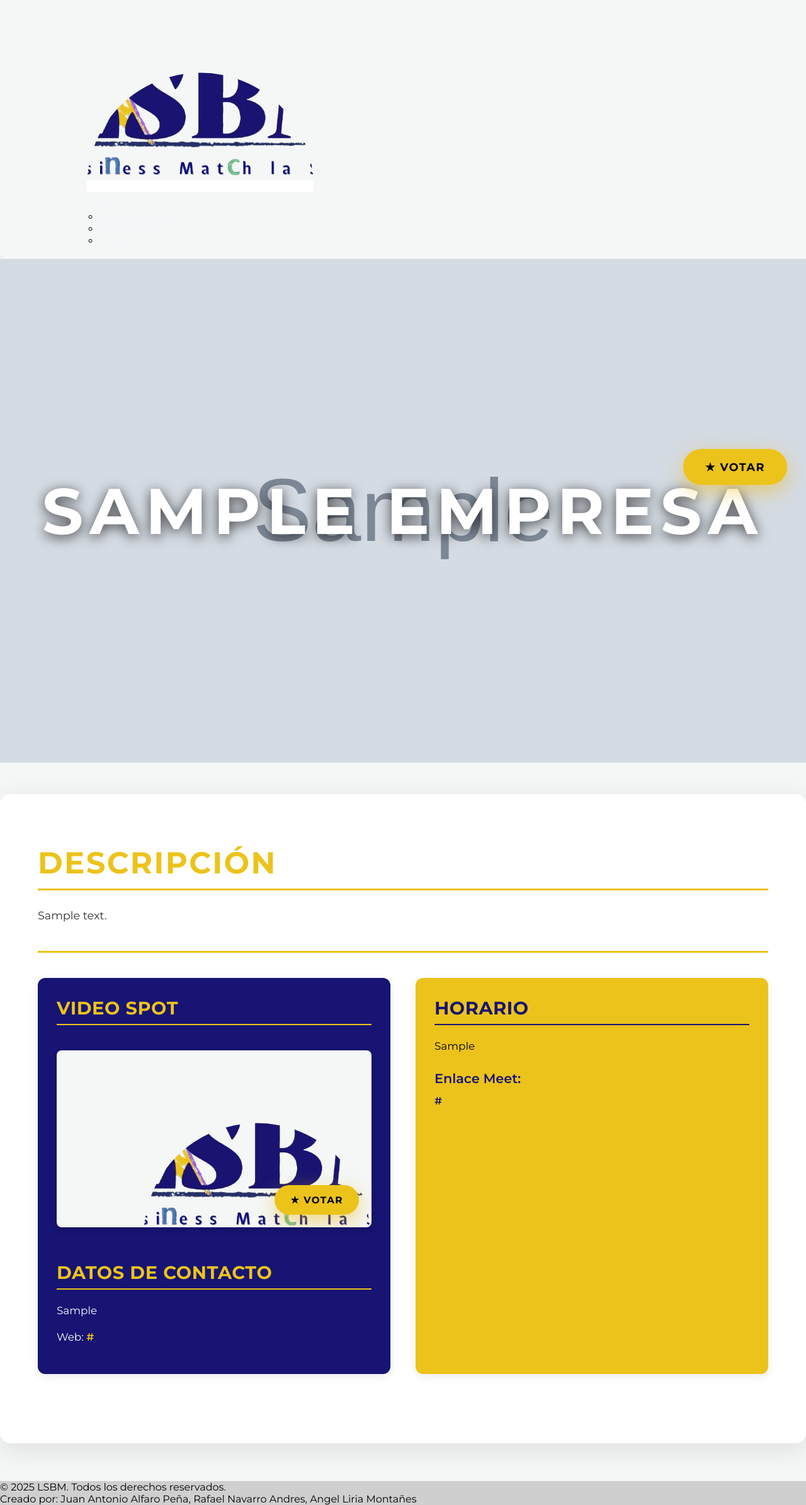
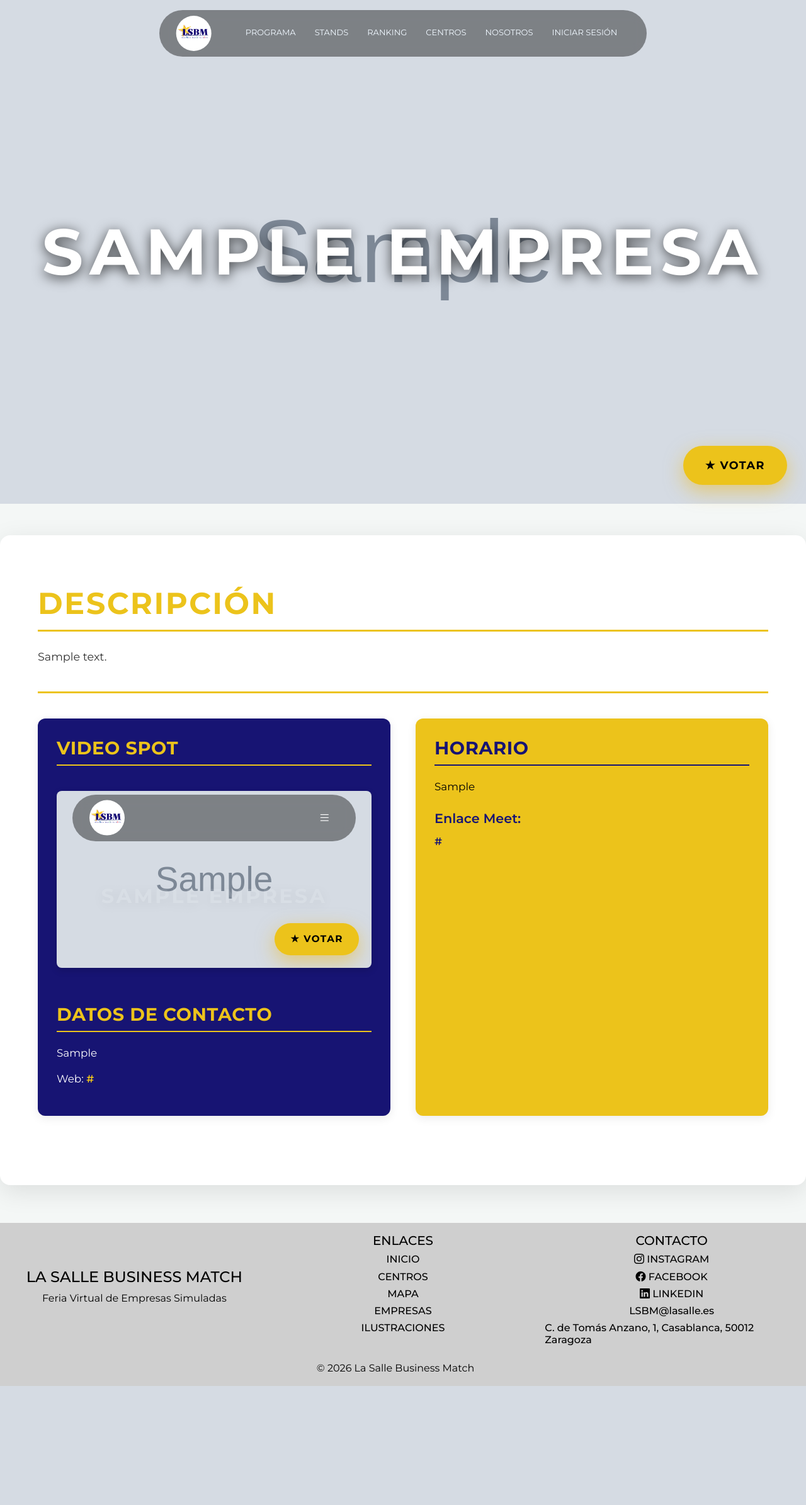
Before and after one commit to brahim7711/ProyectoLaSalle-Irun, a PHP site: page /empresas/ver-empresa.php?id=1 in a window 1280 px wide. Shown: the whole page at 63% size. After the commit the page ends 2201 px from the top, so only its background shows below. Run offline with PHP 8.4, Linux system fonts and the light colour scheme; tables that the repository leaves empty hold one stand-in row (values such as "Sample post"); grey boxes marked "Sample" are stand-in pictures.

Commit message:
cambios ranking

```diff
--- a/contacto/contacto.php
+++ b/contacto/contacto.php
@@ -28,7 +28,7 @@ if (isset($_SESSION['idUsuario'])) {
             <button class="btn-nav"><span class="bi bi-list"></span></button>
             <ul class="nav-list">
                 <li><button><a href="../index.php#PROGRAMA">PROGRAMA</a></button></li>
-                <li><button><a href="../mapa/mapa.php ">STAND</a></button></li>
+                <li><button><a href="../mapa/mapa.php ">STANDS</a></button></li>
                 <li><button><a href="../empresas/empresas.php">RANKING</a></button></li>
                 <li><button><a href="../index.php#Patrocinadores">CENTROS</a></button></li>
                 <li><button><a href="contacto.php">NOSOTROS</a></button></li>
--- a/empresas/styles.css
+++ b/empresas/styles.css
@@ -1002,6 +1002,10 @@ body{
         padding: 14px 30px;
     }
 }
+.foot{
+    display: flex;
+    flex-direction: row;
+}
 footer{
     color: rgb(0, 0, 0);
     background-color: rgb(207, 207, 207);
--- a/empresas/ver-empresa.php
+++ b/empresas/ver-empresa.php
@@ -1,47 +1,48 @@
 <?php
-// Iniciar sesión para los mensajes de votación
-if (session_status() === PHP_SESSION_NONE) {
-    session_start();
+session_start();
+if (isset($_SESSION['idUsuario'])) {
+
+    $idUsuario = $_SESSION['idUsuario'];
+    $nombre = $_SESSION['nombre'];
+    $tipo = $_SESSION['tipo'];
 }
 ?>
 <!DOCTYPE html>
 <html lang="es">
-
 <head>
     <meta charset="UTF-8">
     <meta name="viewport" content="width=device-width, initial-scale=1.0">
-    <link rel="icon" type="image/png" href="../resources/Logo-Icono.png">
+    <link href="https://cdn.jsdelivr.net/npm/bootstrap@5.3.3/dist/css/bootstrap.min.css" rel="stylesheet"> <!--bootstrap 5 CSS-->
+    <link rel="stylesheet" href="https://cdn.jsdelivr.net/npm/bootstrap-icons@1.11.1/font/bootstrap-icons.css"><!--bootstrap 5 icons-->
+    <link rel="icon" type="image/png" href="../resources/logoico3.png">
+    <link rel="stylesheet" href="styles.css">
     <link rel="stylesheet" href="../global.css">
-    <link rel="stylesheet" href="styles.css">
-    <link href="https://fonts.googleapis.com/css2?family=Poppins:wght@400;600;700&display=swap" rel="stylesheet">
     <title>LSBM</title>
 </head>
 
 <body>
-    <header class="header">
-        <a href="../index.php" class="logo" aria-label="Inicio">
-            <img src="../resources/Logo-Png.png" alt="Logo" class="logo-img">
-        </a>
-        <nav class="nav">
+    <nav class="container navegador bg-dark">
+        <div class="container nav-content">
+            <a href="../index.php"><img class="logo" src="../IMAGENES/LOGOlsbm2.png" alt=""></a>
+            <button class="btn-nav"><span class="bi bi-list"></span></button>
             <ul class="nav-list">
-                <li class="nav-item"><a href="../index.php" class="nav-link">Principal</a></li>
-                <li class="nav-item"><a href="../mapa/mapa.php" class="nav-link">Mapa</a></li>
-                <li class="nav-item"><a href="empresas.php" class="nav-link">Empresas</a></li>
-                <li class="nav-item nav-dropdown">
-                    <a href="../auth/empresas/empresas.php" class="nav-link">Más ▼</a>
-                    <ul class="dropdown-menu">
-                        <li><a href="../auth/empresas/empresas.php">Registro empresa</a></li>
-                        <li><a href="../auth/administracion/administracion.php">Administración</a></li>
-                        <li><a href="../contacto/contacto.php">Nosotros</a></li>
-                    </ul>
-                </li>
+                <li><button><a href="../index.php#PROGRAMA">PROGRAMA</a></button></li>
+                <li><button><a href="mapa.php ">STANDS</a></button></li>
+                <li><button><a href="../empresas/empresas.php">RANKING</a></button></li>
+                <li><button><a href="../index.php#Patrocinadores">CENTROS</a></button></li>
+                <li><button><a href="../contacto/contacto.php">NOSOTROS</a></button></li>
+                <li><button>
+                        <?php
+                        if (!isset($nombre)) {
+                            echo '<a href="../inicioSesion/inicioGeneral.html" id="iniciar">INICIAR SESIÓN</a>';
+                        } elseif ($tipo == 'empresa') {
+                            echo '<a href="../perfilEmpresa/paginaPrivada.php">' . $nombre . '</a>';
+                        }
+                        ?>
+                </button></li>
             </ul>
-        </nav>
-        <button class="nav-toggle" aria-label="toggle navigation">
-            <span class="hamburger"></span>
-        </button>
-    </header>
-
+        </div>
+    </nav>
     <main>
        <?php include "../php/empresas/ver-empresa.php"?>
 
@@ -57,15 +58,7 @@ if (session_status() === PHP_SESSION_NONE) {
                    <p>Ingresa tu DNI para registrar tu voto</p>
                </div>
 
-               <div id="mensaje-votacion" class="mensaje-votacion <?php
-                    if (isset($_SESSION['tipo_mensaje_votacion'])) {
-                        echo $_SESSION['tipo_mensaje_votacion'] . '" style="display: block;">' . $_SESSION['mensaje_votacion'];
-                        unset($_SESSION['mensaje_votacion']);
-                        unset($_SESSION['tipo_mensaje_votacion']);
-                    } else {
-                        echo '">';
-                    }
-                ?></div>
+
 
                <form id="form-votacion" class="form-votacion" method="POST" action="../php/empresas/votaciones.php">
                    <input type="hidden" id="empresa-id" name="empresa_id" value="<?php echo isset($_GET['id']) ? $_GET['id'] : (isset($_GET['stand']) ? $empresa['id'] : ''); ?>">
@@ -84,10 +77,37 @@ if (session_status() === PHP_SESSION_NONE) {
        </div>
     </main>
 
-    <footer>
-        <p>&copy; 2025 LSBM. Todos los derechos reservados.</p>
-        <p>Creado por: Juan Antonio Alfaro Peña, Rafael Navarro Andres, Angel Liria Montañes</p>
+    <footer class="container-fluid">
+        <div class="row">
+            <div class="footer-caja1 container-fluid col-sm-12 col-md-12 col-lg-4 pt-3">
+                <h4>LA SALLE BUSINESS MATCH</h4>
+                <p>Feria Virtual de Empresas Simuladas</p>
+            </div>
+            <div class="footer-caja container-fluid col-sm-12 col-md-4 col-lg-4 pt-3">
+                <h5>ENLACES</h5>
+                <h6><a href="../index.php">INICIO</a></h6>
+                <h6><a href="../index.php#Patrocinadores">CENTROS</a></h6>
+                <h6><a href="mapa.php">MAPA</a></h6>
+                <h6><a href="../empresas/empresas.php">EMPRESAS</a></h6>
+                <h6><a href="https://www.freepik.es/autor/upklyak">ILUSTRACIONES</a></h6>
+            </div>
+            <div class="footer-caja container-fluid col-sm-12 col-md-4 col-lg-4 pt-3">
+                <h5>CONTACTO</h5>
+                <h6><span class="bi bi-instagram"><a href="https://www.instagram.com/lasallesantoangelzaragoza/?hl=es"> INSTAGRAM</a></span></h6>
+                <h6><span class="bi bi-facebook"><a href="https://www.facebook.com/lasallesantoangelzaragoza/?locale=es_ES"> FACEBOOK</a></span></h6>
+                <h6><span class="bi bi-linkedin"><a href="https://es.linkedin.com/company/cpifp-la-salle-santo-ángel"> LINKEDIN</a></span></h6>
+                <h6>LSBM@lasalle.es</h6>
+                <h6><a href="https://www.google.com/maps/place//data=!4m2!3m1!1s0xd596ae4350cb88f:0x5589aee9027c6a06?sa=X&ved=1t:8290&ictx=111">C. de Tomás Anzano, 1, Casablanca, 50012 Zaragoza</a></h6>
+
+            </div>
+            <div class="row">
+                <div class="footer-final pt-3">
+                    <p>© 2026 La Salle Business Match</p>
+                </div>
+            </div>
+        </div>
     </footer>
+
     <script src="../js-menu.js"></script>
     <script src="./scrip.js"></script>
 
--- a/index.php
+++ b/index.php
@@ -20,7 +20,7 @@
             <button class="btn-nav"><span class="bi bi-list"></span></button>
             <ul class="nav-list">
                 <li><button><a href="index.php#PROGRAMA">PROGRAMA</a></button></li>
-                <li><button><a href="./mapa/mapa.php">STAND</a></button></li>
+                <li><button><a href="./mapa/mapa.php">STANDS</a></button></li>
                 <li><button><a href="./empresas/empresas.php">RANKING</a></button></li>
                 <li><button><a href="index.php#Patrocinadores">CENTROS</a></button></li>
                 <li><button><a href="./contacto/contacto.php">NOSOTROS</a></button></li>
--- a/mapa/mapa.php
+++ b/mapa/mapa.php
@@ -15,7 +15,6 @@ if (isset($_SESSION['idUsuario'])) {
     <link href="https://cdn.jsdelivr.net/npm/bootstrap@5.3.3/dist/css/bootstrap.min.css" rel="stylesheet"> <!--bootstrap 5 CSS-->
     <link rel="stylesheet" href="https://cdn.jsdelivr.net/npm/bootstrap-icons@1.11.1/font/bootstrap-icons.css"><!--bootstrap 5 icons-->
     <link rel="icon" type="image/png" href="../resources/logoico3.png">
-    <link rel="stylesheet" href="../global.css">
     <link rel="stylesheet" href="styles.css">
     <title>LSBM</title>
 </head>
@@ -27,7 +26,7 @@ if (isset($_SESSION['idUsuario'])) {
             <button class="btn-nav"><span class="bi bi-list"></span></button>
             <ul class="nav-list">
                 <li><button><a href="../index.php#PROGRAMA">PROGRAMA</a></button></li>
-                <li><button><a href="mapa.php ">STAND</a></button></li>
+                <li><button><a href="mapa.php ">STANDS</a></button></li>
                 <li><button><a href="../empresas/empresas.php">RANKING</a></button></li>
                 <li><button><a href="../index.php#Patrocinadores">CENTROS</a></button></li>
                 <li><button><a href="../contacto/contacto.php">NOSOTROS</a></button></li>
--- a/perfilEmpresa/paginaPrivada.php
+++ b/perfilEmpresa/paginaPrivada.php
@@ -157,7 +157,7 @@
 
             <ul class="nav-list">
                 <li><button><a href="../index.php#PROGRAMA">PROGRAMA</a></button></li>
-                <li><button><a href="../mapa/mapa.php">STAND</a></button></li>
+                <li><button><a href="../mapa/mapa.php">STANDS</a></button></li>
                 <li><button><a href="../index.php#Patrocinadores">CENTROS</a></button></li>
                 <li><button><a href="../empresas/empresas.php">RANKING</a></button></li>
                 <li><button><a href="../contacto/contacto.php">NOSOTROS</a></button></li>
```
Also changed, not shown: empresas/empresas.php (+4 -4 lines), resources/logos-empresas/front.jpg (added).
